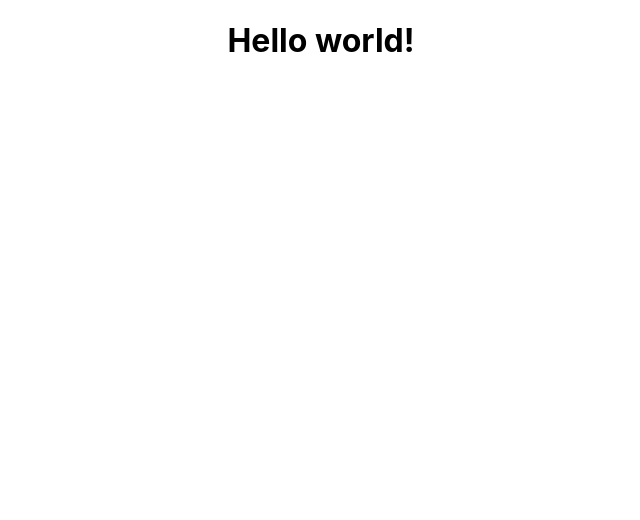
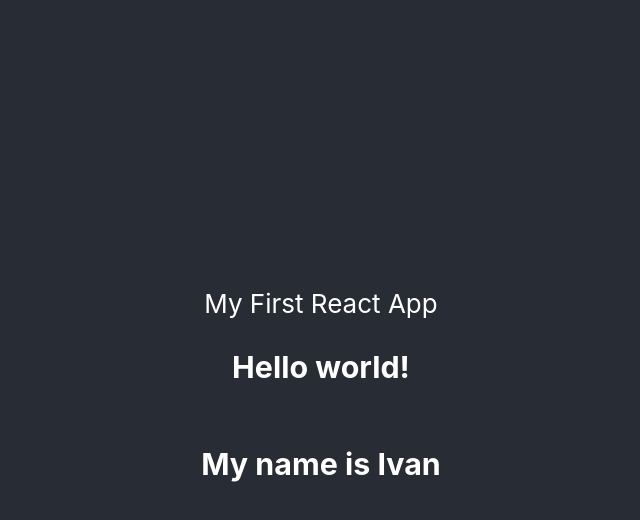
Before and after one commit to ivan-ust402/GB-react, a React (Create React App) app: page / in a window 1280 px wide. Shown: the top 520 px of the page, without its empty margins (319-959 px from the left). Built offline with nearby package versions, Linux system fonts and the light colour scheme.

Commit message:
Today's work is completed

```diff
--- a/src/App.js
+++ b/src/App.js
@@ -1,12 +1,16 @@
-import logo from './logo.svg';
-import './App.css';
+import logo from "./logo.svg"
+import "./App.css"
 
-function App() {
+function App({ myName }) {
   return (
     <div className="App">
-      <h1>Hello world!</h1>
+      <header className="App-header">
+        My First React App
+        <h3>Hello world!</h3>
+        <h3>My name is { myName }</h3>
+      </header>
     </div>
-  );
+  )
 }
 
-export default App;
+export default App
--- a/src/index.js
+++ b/src/index.js
@@ -3,11 +3,11 @@ import ReactDOM from 'react-dom/client';
 import './index.css';
 import App from './App';
 import reportWebVitals from './reportWebVitals';
-
+const myName = 'Ivan';
 const root = ReactDOM.createRoot(document.getElementById('root'));
 root.render(
   <React.StrictMode>
-    <App />
+    <App myName={ myName } />
   </React.StrictMode>
 );
 
```
